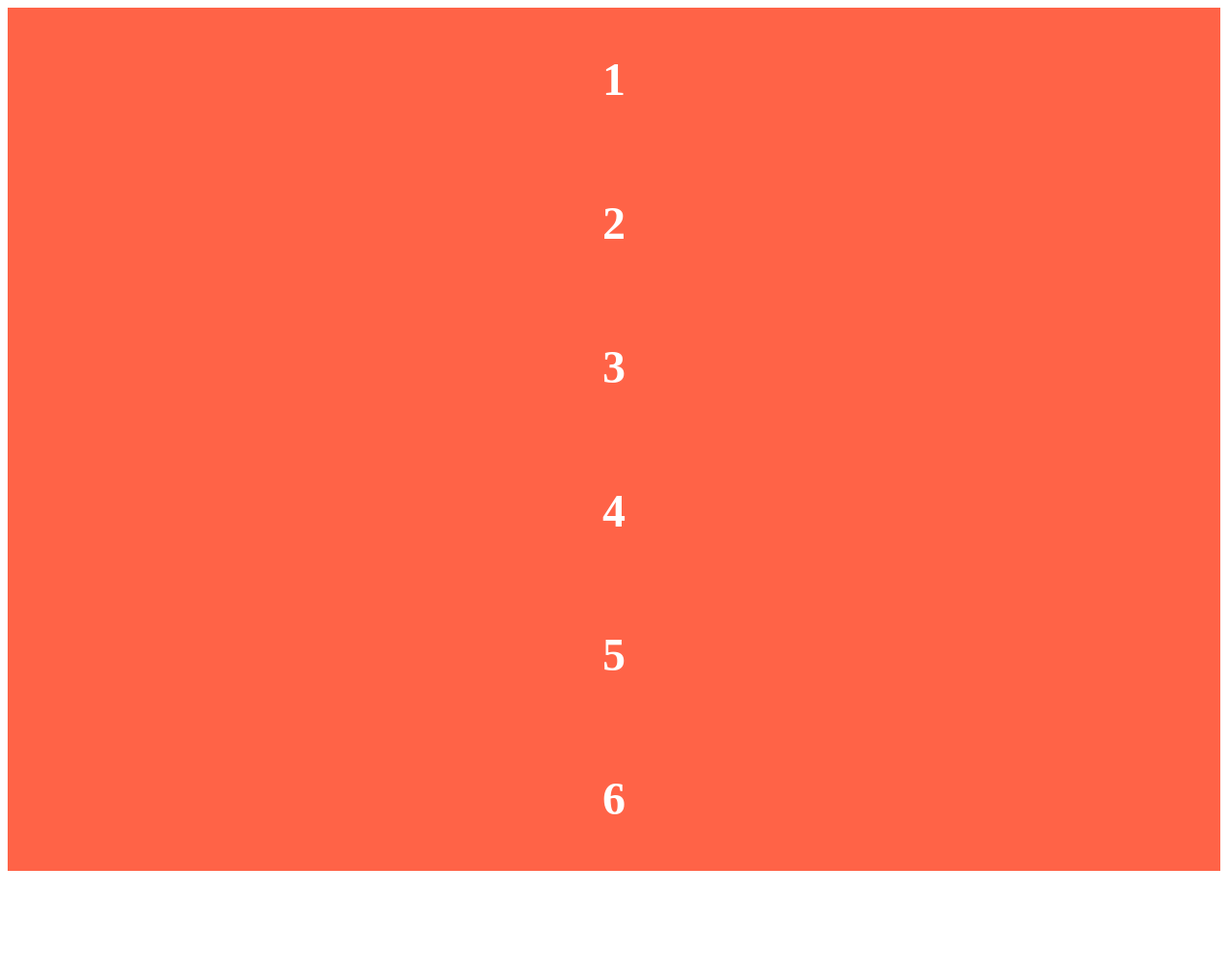
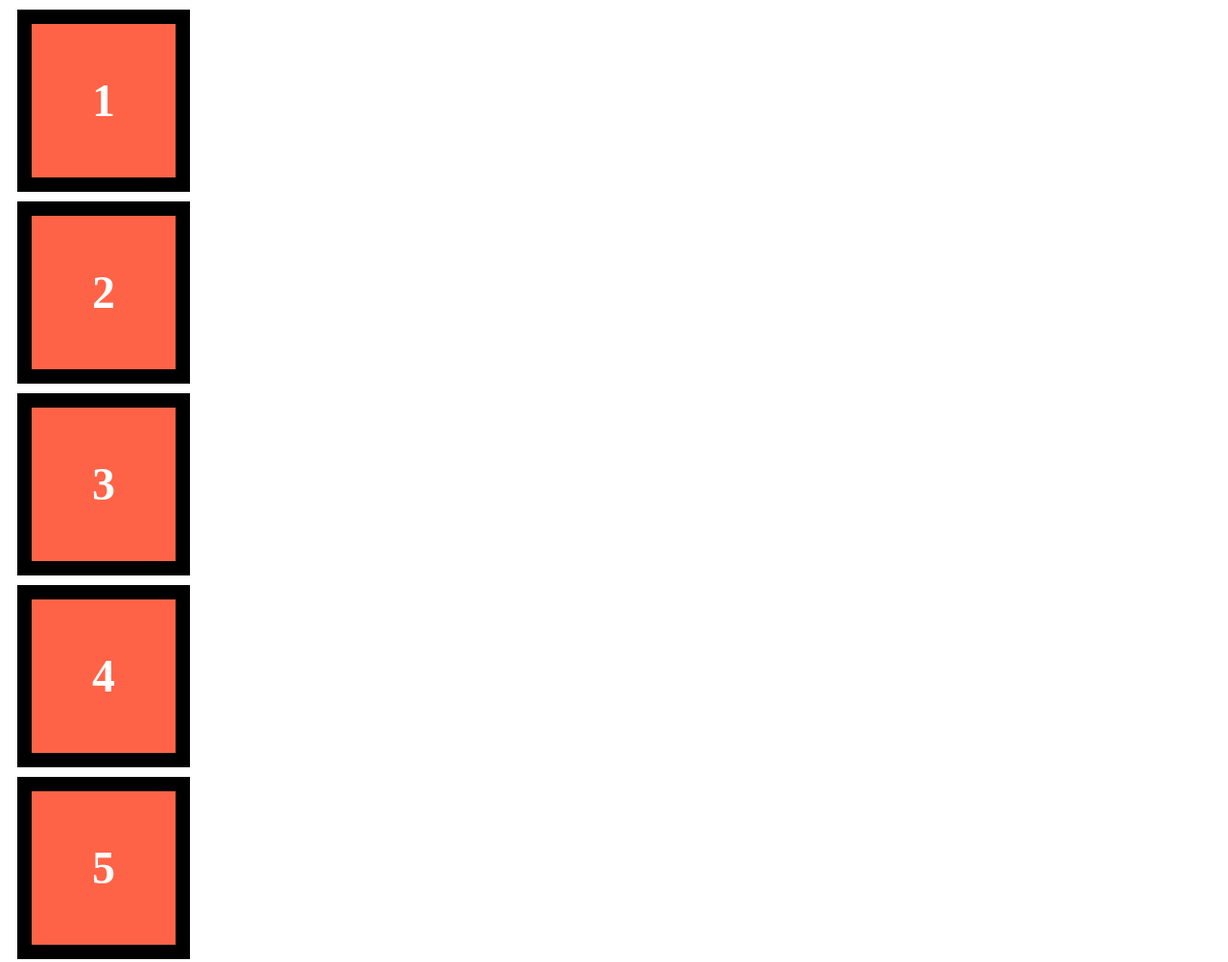
Before and after one commit to ajvigil/css-flexbox, a plain HTML site: page index.html in a window 1280 px wide. Shown: the top 1003 px of the page at 96% size. Before the commit the page ends 916 px from the top, so only its background shows below. Drawn offline with Linux system fonts and the light colour scheme.

Commit message:
added index.html and style.css

```diff
--- a/style.css
+++ b/style.css
@@ -11,3 +11,16 @@ li {
     font-size: 3em;
     text-align: center;
 }
+
+.my-item {
+    margin: 10px;
+    border: 15px solid black;
+    padding: 5px;
+    /*width: 200px;*/
+    /*height: 50px;*/
+}
+
+.my-list {
+    width: 200px;
+    height: 150px;
+}
```
